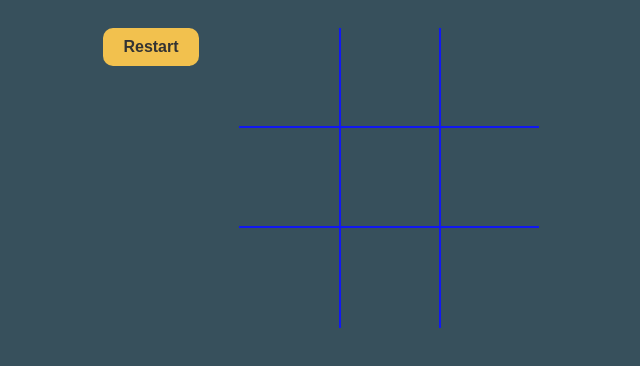
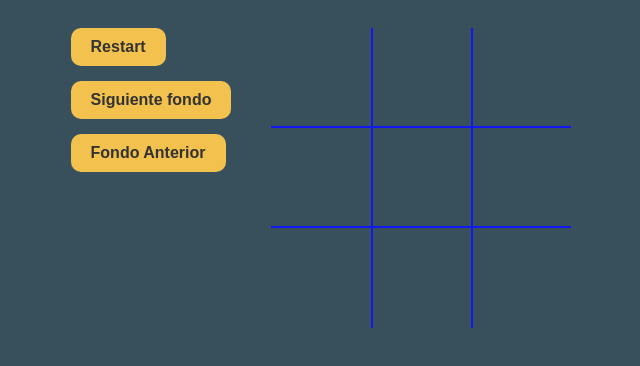
Before and after one commit to Emmanuelfwd/QuizTicTacToe, a plain HTML site: page index.html in a window 1280 px wide. Shown: the part 318-684 px from the top of the page, without its empty margins (319-959 px from the left). Drawn offline with Linux system fonts and the light colour scheme.

Commit message:
Actualización de index.html

```diff
--- a/index.html
+++ b/index.html
@@ -18,6 +18,8 @@
     <!-- Sidebar -->
     <div class="sidebar">
         <button id="btnRestart">Restart</button>
+        <button id="btnFondo">Siguiente fondo</button>
+        <button id="btnFondoAnterior">Fondo Anterior</button>
     </div>
 
     <!-- Tablero de juego  -->
```
